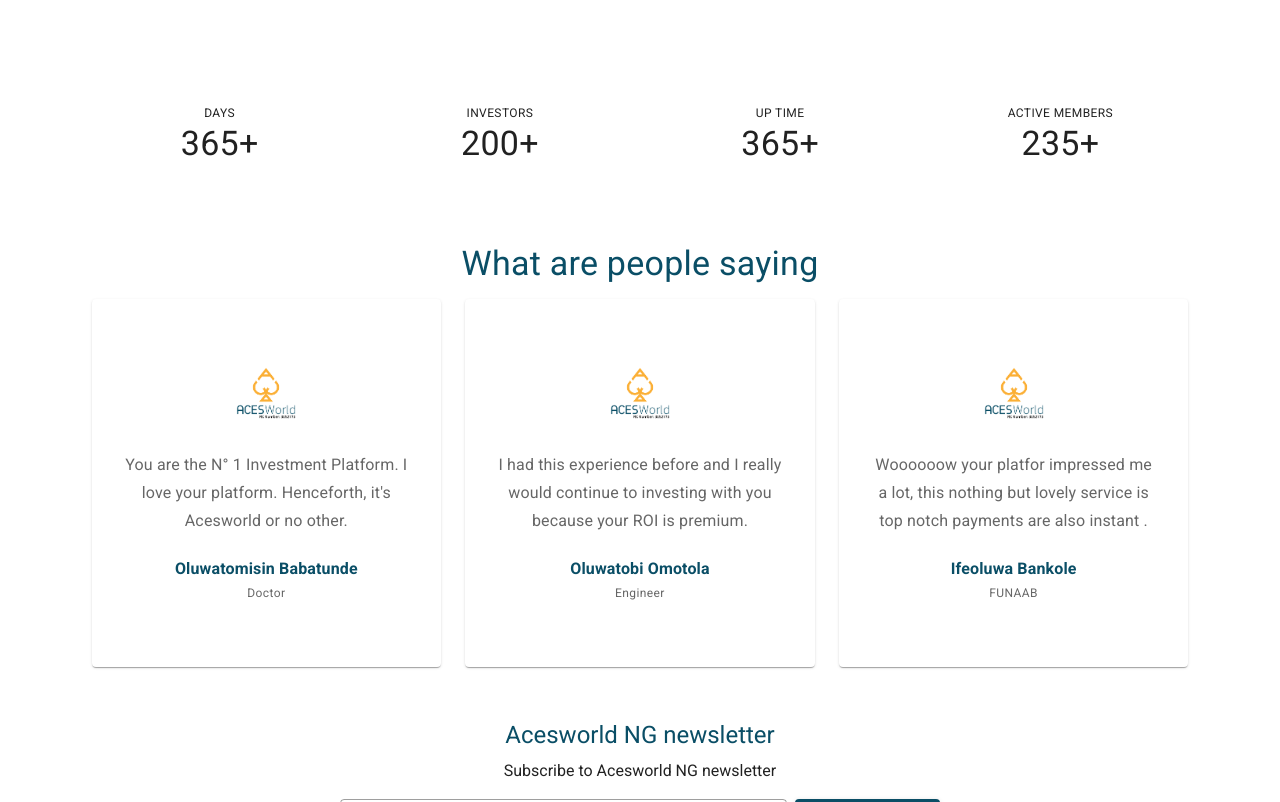
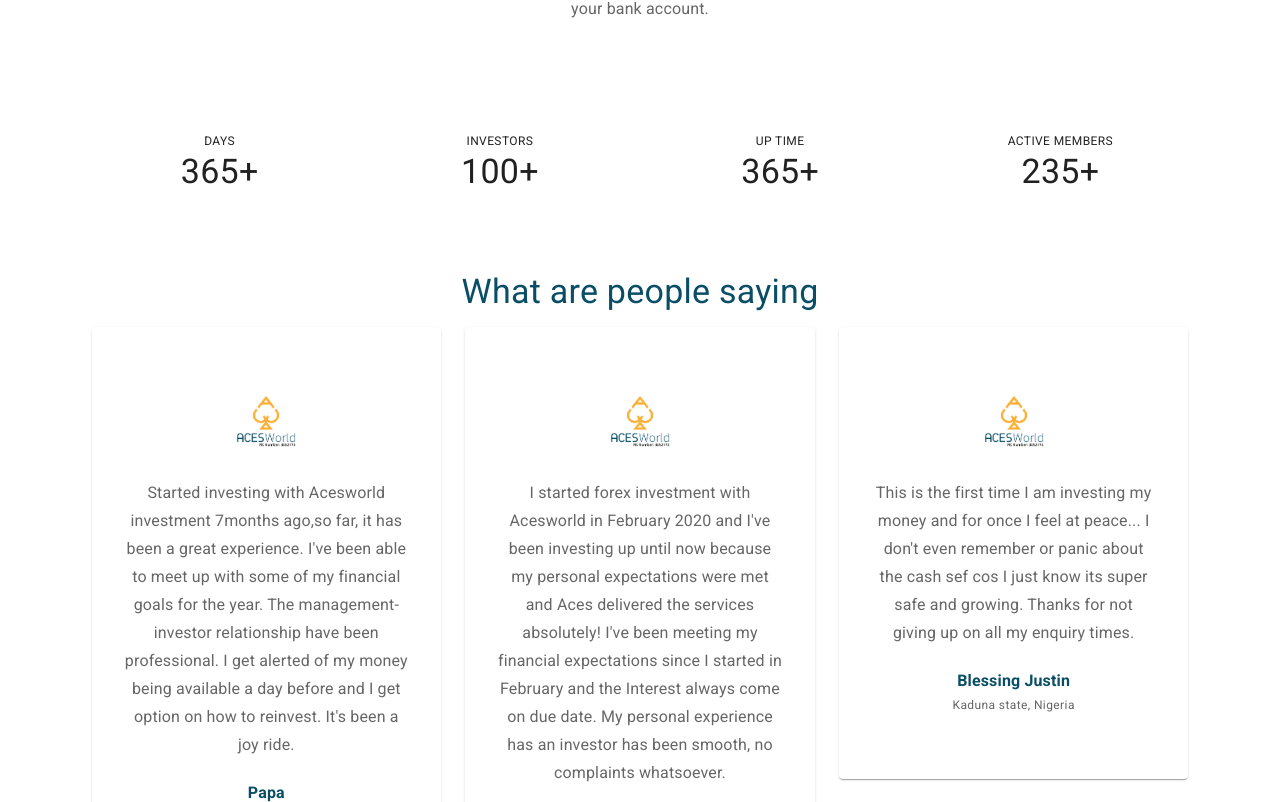
Before and after one commit to tomisinteazer/SwegzExchange, a Nuxt app: page / in a window 1280 px wide. Shown: the part 978-1780 px from the top of the page. Built offline with nearby package versions, Linux system fonts and the light colour scheme.

Commit message:
acesworldng final v1

```diff
--- a/nuxt.config.js
+++ b/nuxt.config.js
@@ -20,14 +20,14 @@
    */
   head: {
     titleTemplate: "%s - " + process.env.npm_package_name,
-    title: process.env.npm_package_name || "",
+    title: "Acesworld NG - The official website of Acesworld NG.",
     meta: [
       { charset: "utf-8" },
       { name: "viewport", content: "width=device-width, initial-scale=1" },
       {
         hid: "description",
         name: "description",
-        content: process.env.npm_package_description || ""
+        content: "One of Nigeria’s leading investment firms."
       }
     ],
     link: [{ rel: "icon", type: "image/x-icon", href: "/favicon.ico" }]
--- a/pages/index.vue
+++ b/pages/index.vue
@@ -135,7 +135,7 @@
           </v-col>
           <v-col cols="6" md="3">
             <div class="text-uppercase caption">Investors</div>
-            <div class="display-1">200+</div>
+            <div class="display-1">100+</div>
           </v-col>
           <v-col cols="6" md="3">
             <div class="text-uppercase caption">Up time</div>
@@ -228,7 +228,7 @@
           image: "/feature2.svg",
           title: "Secure & Consistent",
           text:
-            " Invest your funds in a secure platform with guaranteed consistent returns paid promptly into your bank account.",
+            "Get 20% return on investment in 25 working days. Invest your funds in a secure platform with guaranteed consistent returns paid promptly into your bank account.",
         },
         {
           image: "/features.svg",
@@ -240,25 +240,32 @@
       testimonies: [
         {
           image: "/aces.png",
-          name: "Oluwatomisin Babatunde ",
-          company: "Doctor",
-          text: ` You are the N° 1 Investment Platform. I love your platform.
-Henceforth, it's Acesworld or no other.`,
+          name: "Papa ",
+          company: "Lagos State, Nigeria",
+          text: ` Started investing with Acesworld investment 7months ago,so far, it has
+been a great experience. I've been able to meet up with some of my
+financial goals for the year. The management-investor relationship have
+been professional. I get alerted of my money being available a day before
+and I get option on how to reinvest. It's been a joy ride.`,
         },
         {
           image: "/aces.png",
-          name: "Oluwatobi Omotola",
-          company: "Engineer",
-          text: `I had this experience before and I really would
-continue to investing with you because your
- ROI is premium.`,
+          name: "Kehinde Aguda",
+          company: "Lagos State, Nigeria",
+          text: ` I started forex investment with Acesworld in February 2020 and I've been
+investing up until now because my personal expectations were met and
+Aces delivered the services absolutely! I've been meeting my financial
+expectations since I started in February and the Interest always come on
+due date. My personal experience has an investor has been smooth, no
+complaints whatsoever. `,
         },
         {
           image: "/aces.png",
-          name: "Ifeoluwa Bankole",
-          company: "FUNAAB",
-          text: `Woooooow your platfor impressed me a lot, this nothing but lovely
-          service is top notch payments are also instant .`,
+          name: "Blessing Justin",
+          company: "Kaduna state, Nigeria",
+          text: `This is the first time I am investing my money and for once I feel at peace...
+I don't even remember or panic about the cash sef cos I just know its super
+safe and growing. Thanks for not giving up on all my enquiry times.`,
         },
       ],
     };
```
